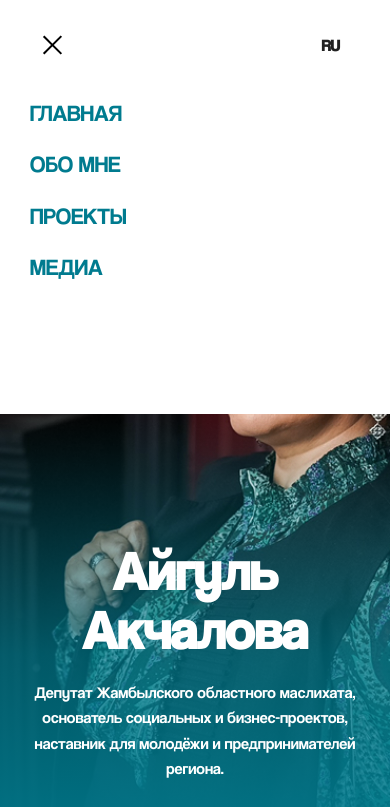
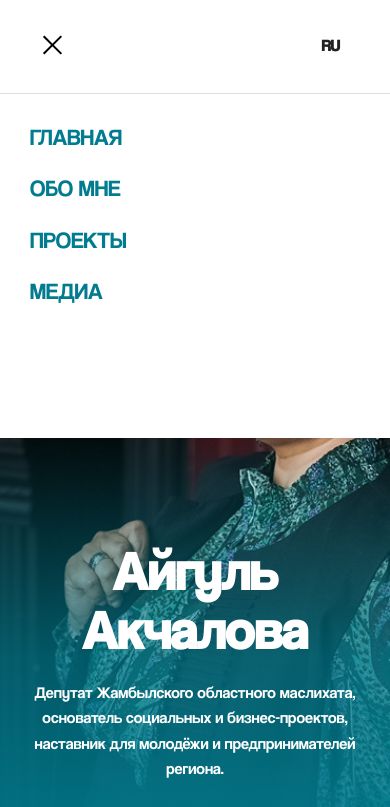
Before and after one commit to AdelAssan/aigulakchalova, a plain HTML site: page index.html in a window 390 px wide. Both pictures are taken after a click on the element 52 px from the left and 46 px from the top of the page. Shown: the top 807 px of the page. Drawn offline with Linux system fonts and the light colour scheme.

Commit message:
header dropdawn3 commit

```diff
--- a/index.css
+++ b/index.css
@@ -124,7 +124,7 @@
   @media (max-width: 768px) {
     .nav__list {
       position: fixed;
-      top: 70px; /* под хедером */
+      top: 94px; /* под хедером */
       left: 0;
       width: 100%;
       height: calc(100vh - 500px);
@@ -134,9 +134,12 @@
       gap: 25px;
       padding: 30px;
 
-      transform: translateY(-120%);
+      transform: translateY(-150%);
       transition: 0.3s ease;
       z-index: 999;
+      visibility: hidden;
+      opacity: 0;
+      pointer-events: none;
     }
 
     .nav{
@@ -145,6 +148,9 @@
 
     .nav__list.active {
       transform: translateY(0);
+      visibility: visible;
+      opacity: 1;
+      pointer-events: auto;
     }
 
     .burger {
```
